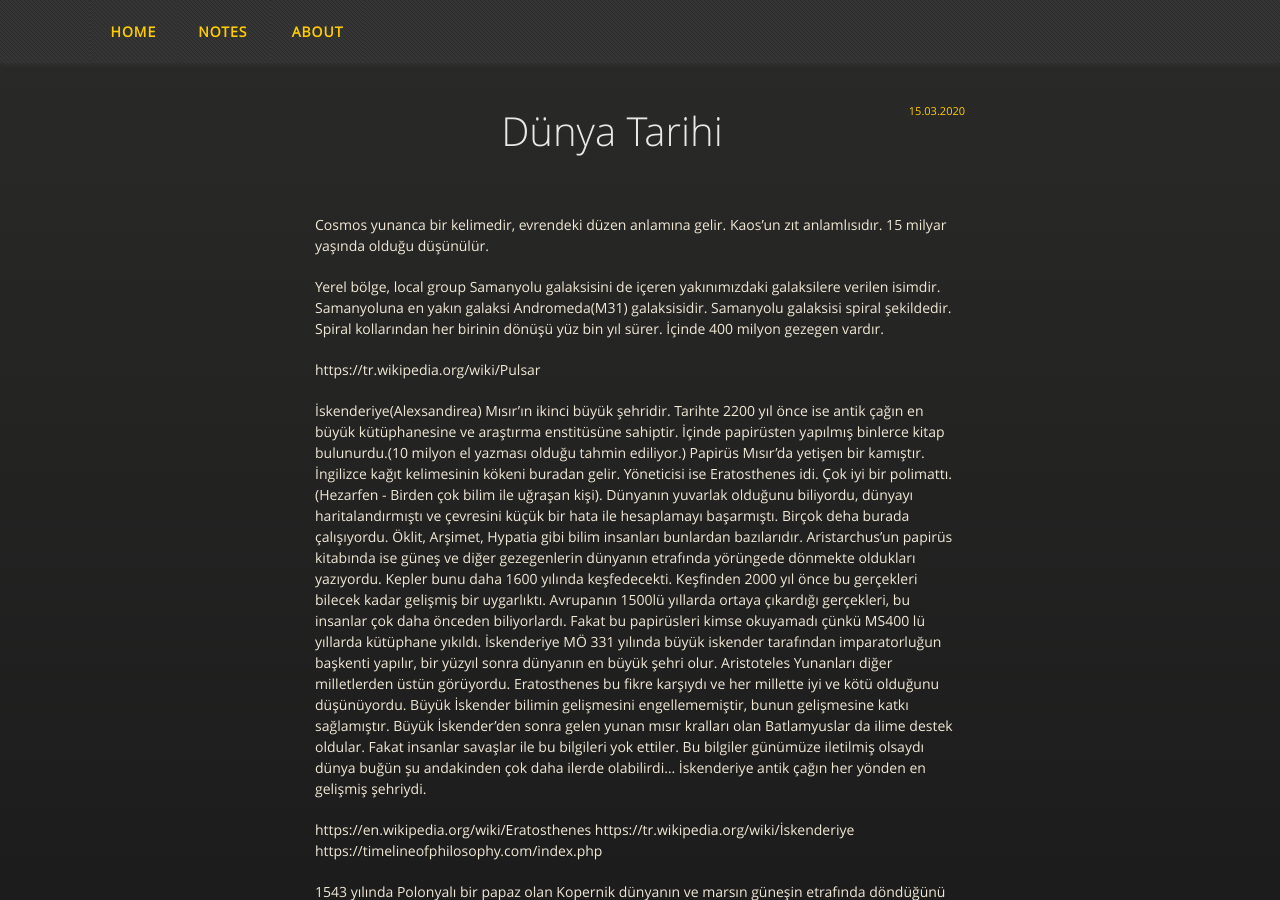
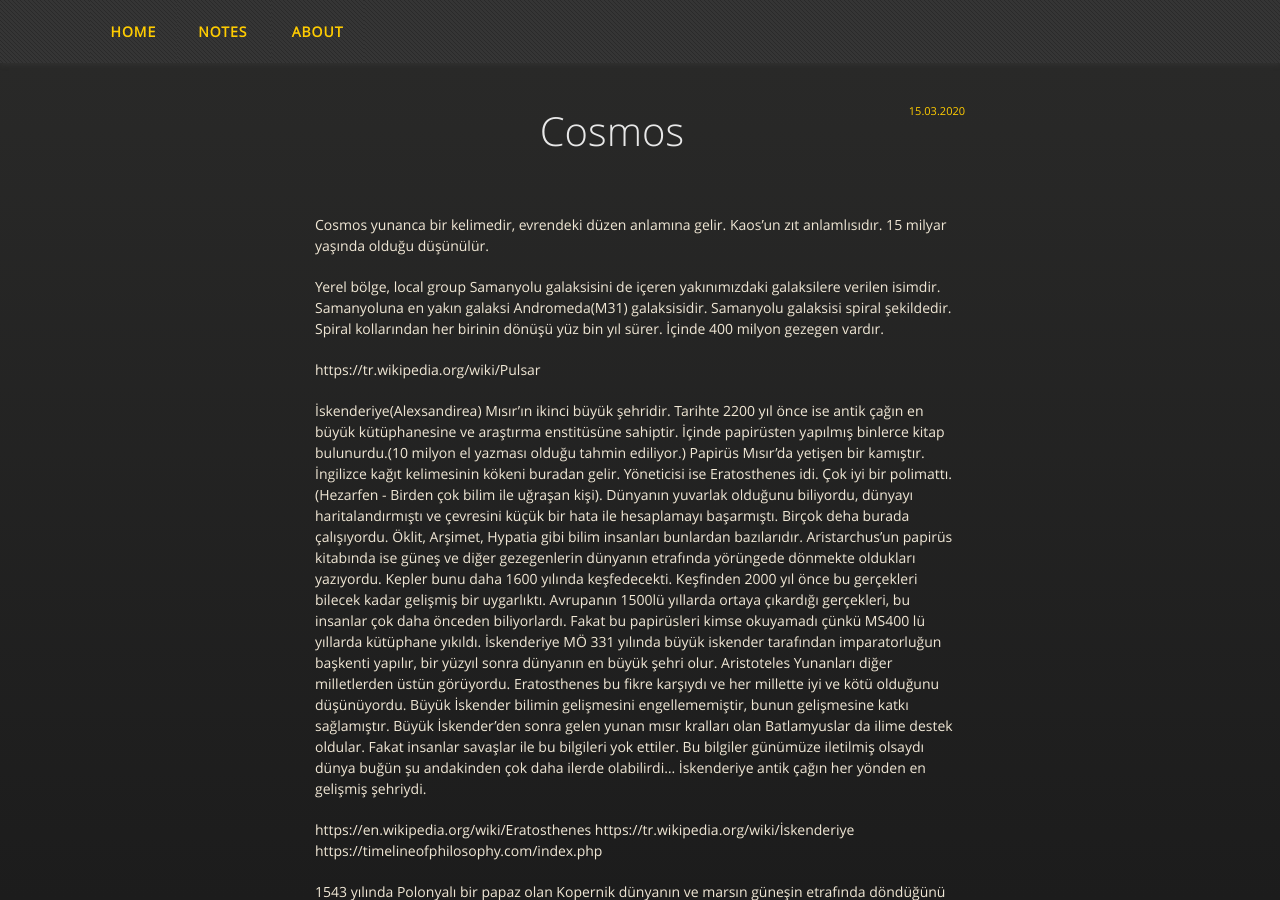
Before and after one commit to erkan000/erkan000.github.io, a Jekyll site: the page built from not/_sosyal/cosmos.md, in a window 1280 px wide and 900 px high. Built offline with Jekyll 4.4.1, drawn with Linux system fonts in a browser that asks for light colours.

Commit message:
düzeltme

```diff
--- a/not/_sosyal/cosmos.md
+++ b/not/_sosyal/cosmos.md
@@ -1,6 +1,6 @@
 ---
 layout: default
-title: Dünya Tarihi
+title: Cosmos
 date: 15.03.2020
 ---
 
```
